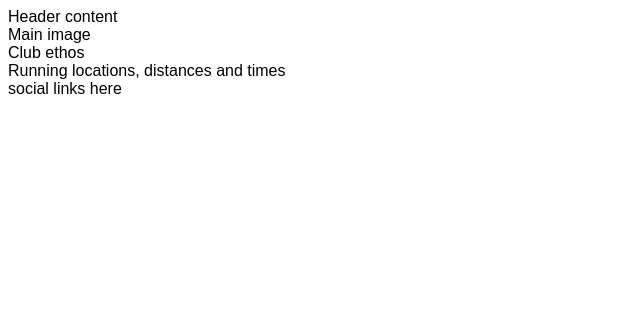
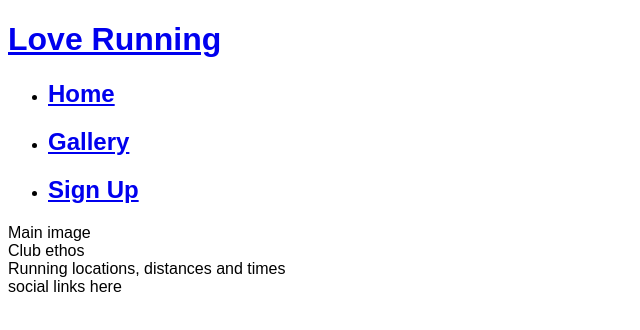
Before and after one commit to tlalexandre/love-running, a plain HTML site: page index.html in a window 1280 px wide. Shown: the whole page, without its empty margins (0-640 px from the left). Drawn offline with Linux system fonts and the light colour scheme.

Commit message:
Add basic header structure

```diff
--- a/index.html
+++ b/index.html
@@ -12,7 +12,30 @@
 </head>
 
 <body>
-    <header>Header content</header>
+    <header>
+        <a href="index.html">
+            <h1>Love Running</h1>
+        </a>
+        <nav>
+            <ul>
+                <li>
+                    <a href="index.html">
+                        <h1>Home</h1>
+                    </a>
+                </li>
+                <li>
+                    <a href="#">
+                        <h1>Gallery</h1>
+                    </a>
+                </li>
+                <li>
+                    <a href="#">
+                        <h1>Sign Up</h1>
+                    </a>
+                </li>
+            </ul>
+        </nav>
+    </header>
     <section>
         Main image
     </section>
```
